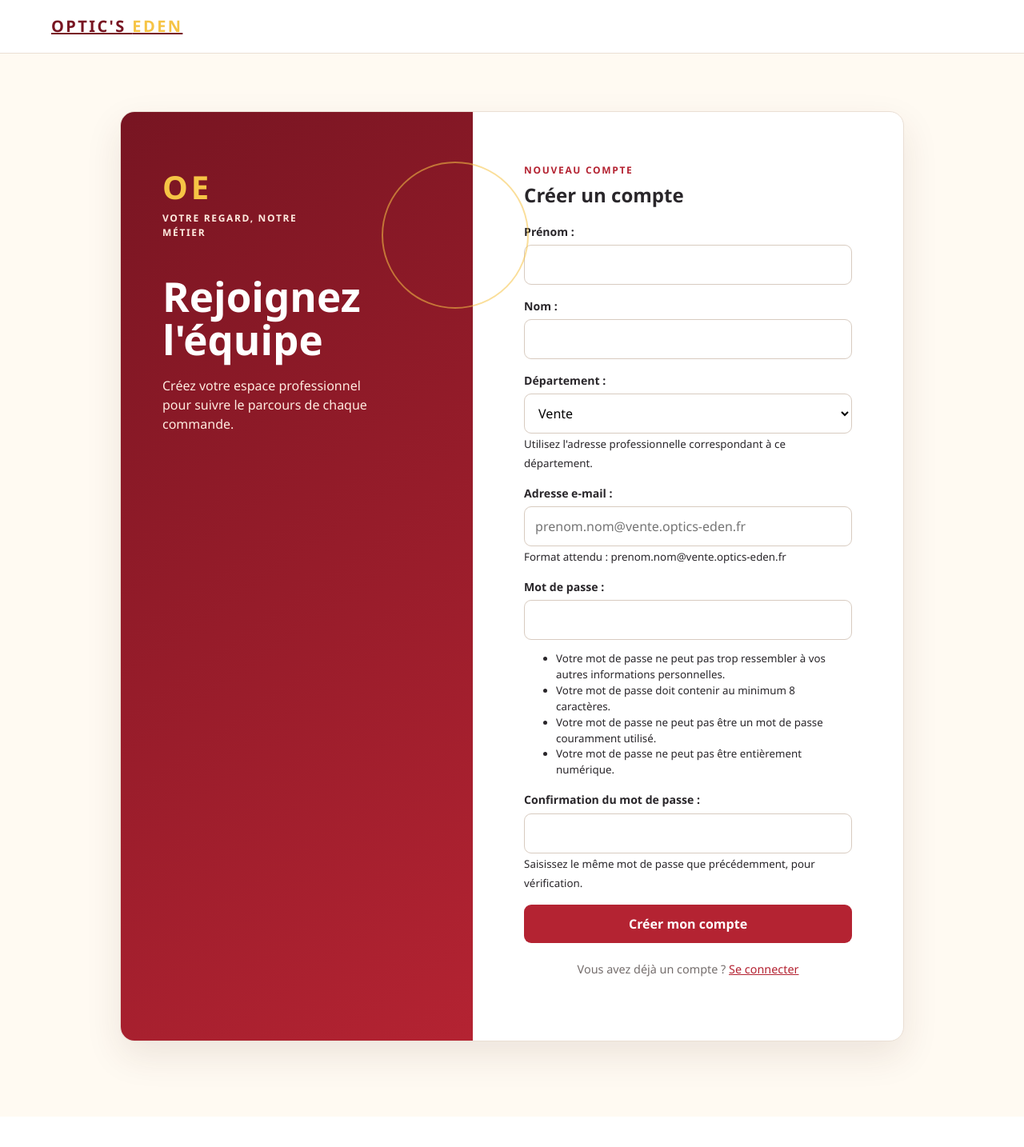
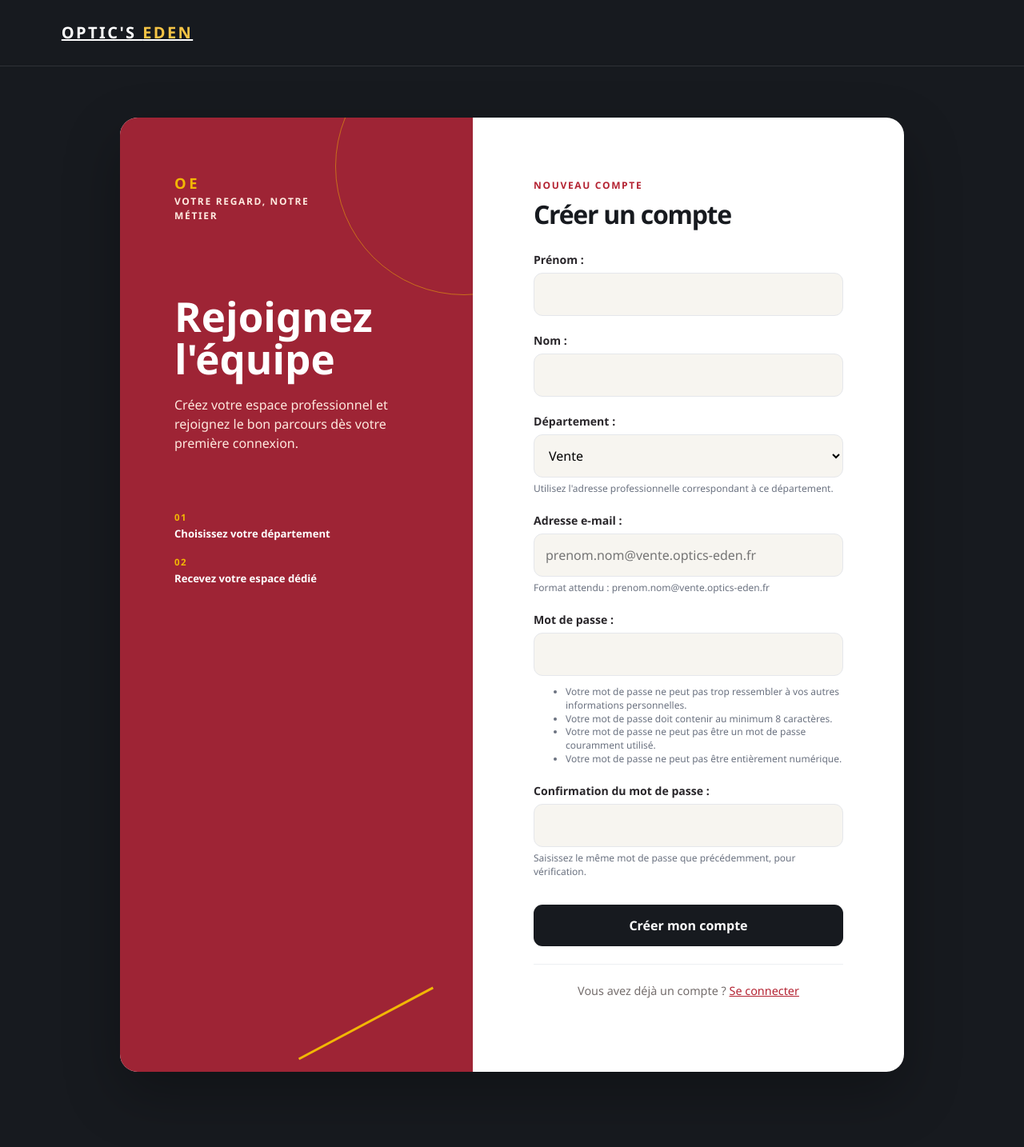
Before and after one commit to sylvioSMK/EdenFlow, a Django app: page /inscription/ in a window 1280 px wide. Shown: the whole page at 80% size. Before the commit the page ends 1396 px from the top, so only its background shows below. Run offline with Django 5.2, Linux system fonts and the light colour scheme.

Commit message:
Harmonise le design des pages d authentification
Co-authored-by: Copilot <223556219+Copilot@users.noreply.github.com>

```diff
--- a/comptes/templates/comptes/inscription.html
+++ b/comptes/templates/comptes/inscription.html
@@ -1,12 +1,13 @@
 {% extends "base.html" %}
 {% block titre %}Inscription | Optic's Eden{% endblock %}
 {% block contenu %}
-<section class="card auth-page">
+<section class="card auth-page auth-screen signup-screen">
     <div class="auth-intro">
         <div class="auth-mark">OE</div>
         <p class="eyebrow eyebrow-light">Votre regard, notre métier</p>
         <h1>Rejoignez l'équipe</h1>
-        <p>Créez votre espace professionnel pour suivre le parcours de chaque commande.</p>
+        <p>Créez votre espace professionnel et rejoignez le bon parcours dès votre première connexion.</p>
+        <div class="auth-points"><span>01 <b>Choisissez votre département</b></span><span>02 <b>Recevez votre espace dédié</b></span></div>
     </div>
     <div class="auth-form">
         <p class="eyebrow">Nouveau compte</p>
@@ -17,7 +18,7 @@
             {% for field in form %}
             <div class="field">
                 {{ field.label_tag }}{{ field }}{{ field.errors }}
-                {% if field.help_text %}<small>{{ field.help_text }}</small>{% endif %}
+                {% if field.help_text %}<small class="field-help">{{ field.help_text }}</small>{% endif %}
             </div>
             {% endfor %}
             <button class="btn btn-primary" type="submit">Créer mon compte</button>
--- a/static/css/app.css
+++ b/static/css/app.css
@@ -191,3 +191,31 @@ tr:hover td { background: #fffaf0; }
 .timeline-item p { color: #6b7280; font-size: .84rem; margin: 4px 0 22px; }
 @media (max-width: 850px) { .app-body { display: block; } .side-panel { min-height: auto; padding: 18px; position: static; } .side-panel .logo { margin: 0 0 20px; } .profile-chip { margin-bottom: 14px; } .side-nav { display: flex; flex-wrap: wrap; } .side-footer { display: none; } .detail-grid { grid-template-columns: 1fr; } }
 @media (max-width: 600px) { .dashboard-stats, .info-grid { grid-template-columns: 1fr; } .detail-heading { align-items: flex-start; flex-direction: column; gap: 20px; } .detail-heading .btn { width: 100%; } }
+
+/* Auth screens share the product shell while keeping focus on the entry action. */
+body:not(.app-body) { background: #171a1f; }
+body:not(.app-body) .site-header { background: #171a1f; border-bottom: 1px solid rgba(255,255,255,.1); padding: 26px clamp(24px, 6vw, 86px); }
+body:not(.app-body) .site-header .logo { color: #fff; }
+body:not(.app-body) .page-shell { max-width: 1180px; padding-top: 34px; }
+.auth-screen { background: #fff; border: 0; border-radius: 22px; box-shadow: 0 28px 70px rgba(0,0,0,.28); min-height: 610px; }
+.auth-screen .auth-intro { background: #9e2435; overflow: hidden; padding: clamp(34px, 6vw, 68px); }
+.auth-screen .auth-intro:before { border: 1px solid rgba(242,183,5,.5); border-radius: 50%; content: ""; height: 320px; position: absolute; right: -150px; top: -100px; width: 320px; }
+.auth-screen .auth-intro:after { border: 0; border-bottom: 3px solid #f2b705; border-radius: 0; bottom: 55px; height: 70px; right: 55px; top: auto; transform: rotate(-28deg); width: 190px; }
+.auth-screen .auth-mark { color: #f2b705; font-size: 1.15rem; letter-spacing: .2em; position: relative; }
+.auth-screen .auth-intro h1 { font-size: clamp(2.15rem, 4vw, 3.45rem); margin-top: 90px; position: relative; }
+.auth-screen .auth-intro p { color: #ffe9df; position: relative; }
+.auth-points { display: grid; gap: 16px; margin-top: 72px; position: relative; }
+.auth-points span { color: #f2b705; font-size: .72rem; font-weight: 800; letter-spacing: .12em; }
+.auth-points b { color: #fff; display: block; font-size: .82rem; letter-spacing: 0; margin-top: 3px; }
+.auth-screen .auth-form { padding: clamp(34px, 7vw, 76px); }
+.auth-screen .auth-form h2 { color: #171a1f; font-size: 2rem; letter-spacing: -.04em; }
+.auth-lead { color: #6b7280; margin-bottom: 30px; }
+.auth-screen .field { margin: 20px 0; }
+.auth-screen input, .auth-screen select { background: #f7f5f0; border-color: #e5e7eb; border-radius: 11px; padding: 14px; }
+.auth-screen input:focus, .auth-screen select:focus { background: #fff; border-color: #9e2435; outline-color: rgba(158,36,53,.15); }
+.auth-screen .btn-primary { background: #171a1f; border-radius: 11px; margin-top: 12px; padding: 14px 18px; }
+.auth-screen .btn-primary:hover { background: #9e2435; }
+.auth-screen .auth-link { border-top: 1px solid #edf0f2; padding-top: 22px; }
+.field-help, #format-email { color: #6b7280; display: block; font-size: .75rem; line-height: 1.4; margin-top: 6px; }
+.signup-screen { min-height: 700px; }
+@media (max-width: 700px) { body:not(.app-body) .page-shell { padding: 18px 14px 30px; } .auth-screen .auth-intro h1 { margin-top: 45px; } .auth-points { margin-top: 35px; } .signup-screen { min-height: 0; } }
```
Also changed, not shown: comptes/templates/comptes/connexion.html (+4 -3 lines).
